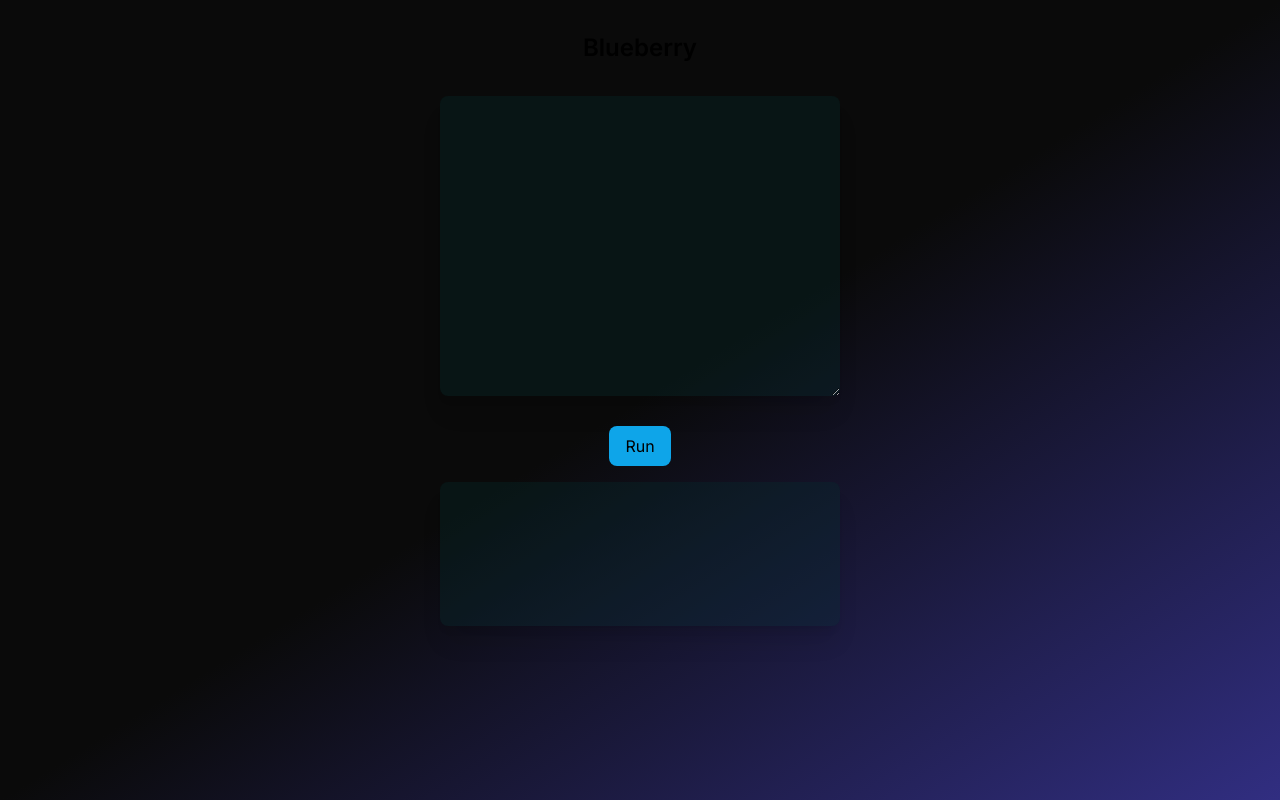
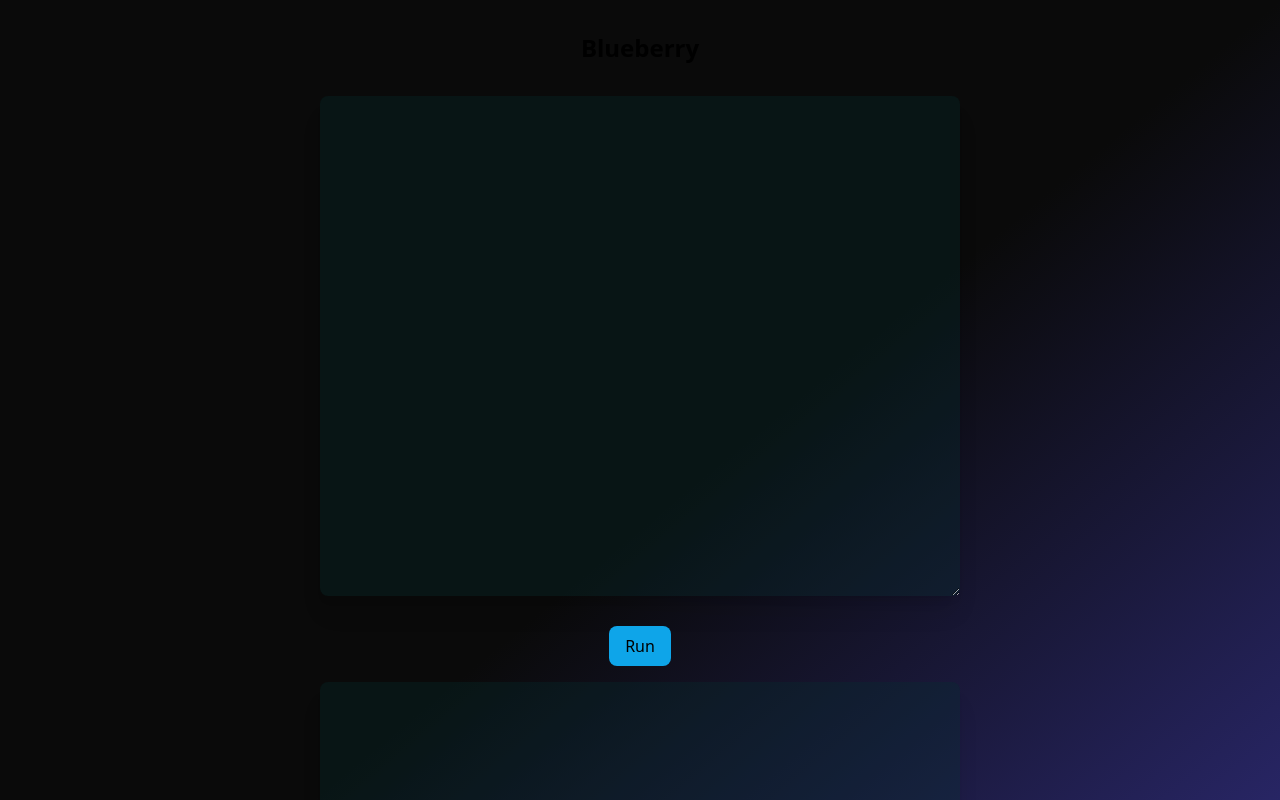
Before and after one commit to keithaustin/blueberry-live-demo, a Next.js app: page / in a window 1280 px wide. Shown: the top 800 px of the page. Built offline with nearby package versions, Linux system fonts and the light colour scheme.

Commit message:
Work on responsive styling

```diff
--- a/src/app/layout.tsx
+++ b/src/app/layout.tsx
@@ -1,7 +1,4 @@
 import './globals.css'
-import { Inter } from 'next/font/google'
-
-const inter = Inter({ subsets: ['latin'] })
 
 export const metadata = {
   title: 'Blueberry Live Demo',
@@ -15,7 +12,7 @@ export default function RootLayout({
 }) {
   return (
     <html lang="en">
-      <body className={inter.className}>{children}</body>
+      <body>{children}</body>
     </html>
   )
 }
--- a/src/app/page.tsx
+++ b/src/app/page.tsx
@@ -19,10 +19,11 @@ export default function Home() {
       <section className="title text-2xl font-semibold text-center mb-8">
         <h1>Blueberry</h1>
       </section>
-      <section className="input text-center mb-4">
+      <section className="input text-center mb-4 min-w-[95%]">
         <form onSubmit={(e) => handleSubmit(e)}>
           <textarea
-            className="min-w-[400px] min-h-[300px] rounded-lg shadow-xl font-mono
+            className="rounded-lg shadow-xl font-mono min-h-[300px] min-w-[340px]
+              md:min-w-[440px] lg:min-w-[640px] md:min-h-[400px] lg:min-h-[500px]
               bg-teal-950/30 rounded-lg shadow-xl"
             value={codeText}
             onChange={(e) => setCodeText(e.target.value)}
@@ -37,7 +38,8 @@ export default function Home() {
         </form>
       </section>
       <section className="output">
-        <div className="output-pane bg-teal-950/30 min-w-[400px] min-h-[144px] max-h-[280px]
+        <div className="output-pane bg-teal-950/30 min-h-[144px] max-h-[280px]
+          min-w-[340px] md:min-w-[440px] lg:min-w-[640px] md:min-h-[244px] lg:min-h-[344px]
           p-4 overflow-y-auto rounded-lg flex flex-col-reverse shadow-xl font-mono">
           {
             consoleLog.slice(0).reverse().map((str: string, index: Key | null | undefined) => {
```
